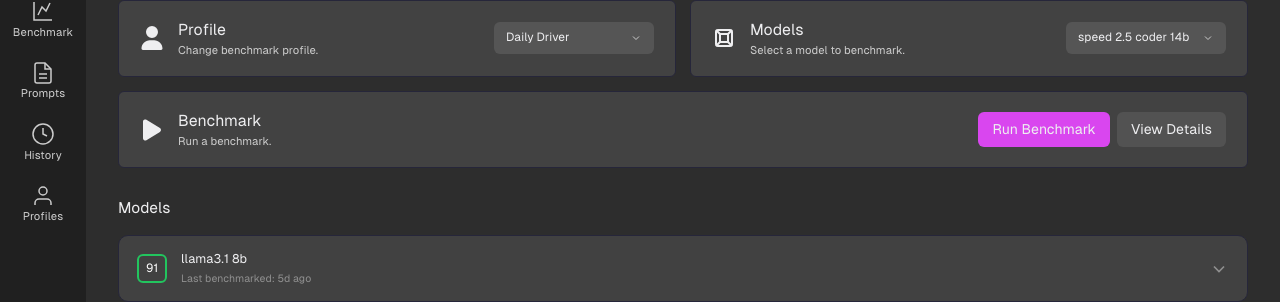
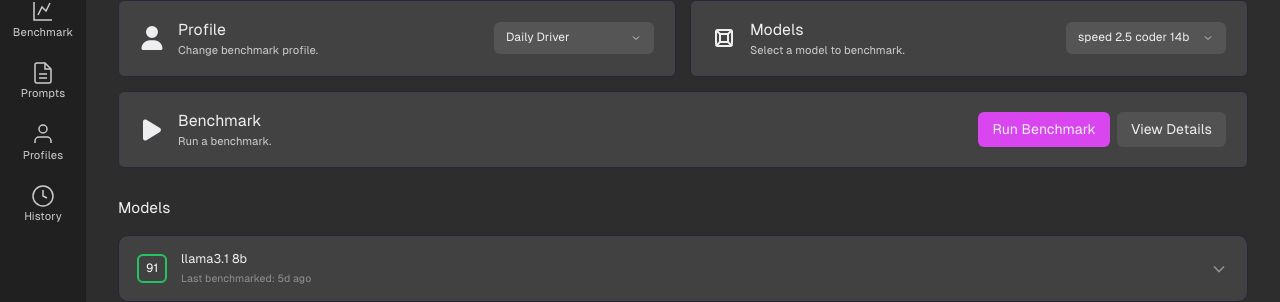
Before and after one commit to caasion/local-bench, a React (Vite) app: page / in a window 1280 px wide. Shown: the part 88-390 px from the top of the page. Built offline with nearby package versions, Linux system fonts and the light colour scheme.

Commit message:
chore: Reorder profiles and history

```diff
--- a/src/App.tsx
+++ b/src/App.tsx
@@ -43,22 +43,22 @@ const NAV_ITEMS: { id: View; label: string; icon: React.ReactNode }[] = [
     ),
   },
   {
+    id: "profiles",
+    label: "Profiles",
+    icon: (
+      <svg width="24" height="24" viewBox="0 0 24 24" fill="none" stroke="currentColor" strokeWidth="1.5">
+        <path d="M20 21v-2a4 4 0 00-4-4H8a4 4 0 00-4 4v2" />
+        <circle cx="12" cy="7" r="4" />
+      </svg>
+    ),
+  },
+  {
     id: "history",
     label: "History",
     icon: (
       <svg width="24" height="24" viewBox="0 0 24 24" fill="none" stroke="currentColor" strokeWidth="1.5">
         <circle cx="12" cy="12" r="10" />
         <polyline points="12 6 12 12 16 14" />
-      </svg>
-    ),
-  },
-  {
-    id: "profiles",
-    label: "Profiles",
-    icon: (
-      <svg width="24" height="24" viewBox="0 0 24 24" fill="none" stroke="currentColor" strokeWidth="1.5">
-        <path d="M20 21v-2a4 4 0 00-4-4H8a4 4 0 00-4 4v2" />
-        <circle cx="12" cy="7" r="4" />
       </svg>
     ),
   },
```
